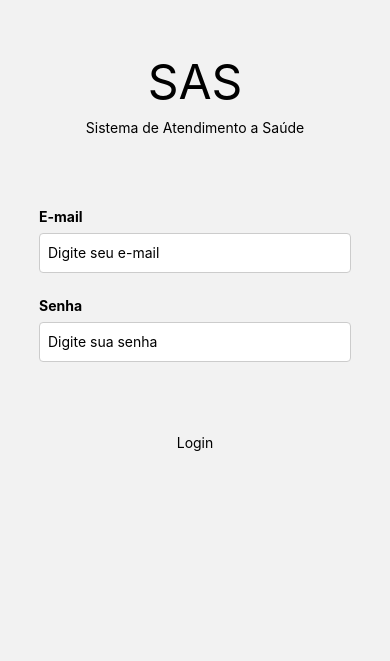
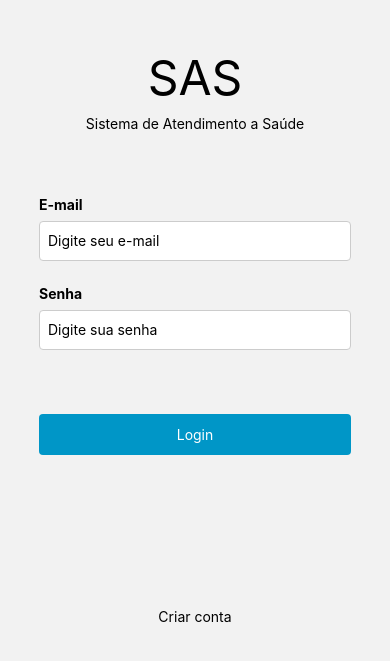
Before and after one commit to vinniciusJ/health-unit-app, a React Native app: screen / in a window 390 px wide. Shown: the part 171-832 px from the top of the page. Built offline with nearby package versions, Linux system fonts and the light colour scheme; no server answers.

Commit message:
feat: sign up screen

```diff
--- a/App.tsx
+++ b/App.tsx
@@ -12,6 +12,7 @@ import { HealthUnitsList } from './src/screens/health-units-list'
 import { HealthUnitType } from './src/schemas/health-unit'
 import UserProfileScreen from './src/screens/user-profile'
 import EditUserScreen from './src/screens/edit-user'
+import { CreateUserScreen } from './src/screens/create-user'
 
 export type ParamsList = {
 	login: undefined
@@ -22,6 +23,7 @@ export type ParamsList = {
 	upa: { type: HealthUnitType }
 	'user-profile': undefined
 	'edit-user': undefined
+	'create-user': undefined
 }
 
 const Stack = createStackNavigator<ParamsList>()
@@ -75,6 +77,12 @@ export default function App() {
 							options={{ header: () => null }}
 							component={EditUserScreen}
 						/>
+
+						<Stack.Screen
+							name="create-user"
+							options={{ header: () => null }}
+							component={CreateUserScreen}
+						/>
 					</Stack.Navigator>
 				</NavigationContainer>
 			</Suspense>
--- a/src/components/health-unit/define-my-health-unit/index.tsx
+++ b/src/components/health-unit/define-my-health-unit/index.tsx
@@ -12,6 +12,7 @@ import { useForm } from "react-hook-form";
 import { useNavigation } from "@react-navigation/native";
 import { AxiosError } from "axios";
 import { UsersService } from "../../../services/user";
+import { useUser } from "../../../hooks/use-user";
 
 interface Props{
     userID: number
@@ -25,6 +26,8 @@ const usersService = new UsersService()
 
 export const DefineMyHealthUnit: FC<Props> = ({ userID }) => {
     const { healthUnits, filterHealthUnits } = useHealthUnits()
+    const  { defineUserUBS } = useUser()
+
     const modalRef = useModal()
 
     const { navigate } = useNavigation()
@@ -35,14 +38,7 @@ export const DefineMyHealthUnit: FC<Props> = ({ userID }) => {
     })
 
     const defineUserHealthUnit = useCallback(async ({ healthUnit }: Form) => {
-        try{
-            await usersService.defineUserHealthUnit(userID, healthUnit.id)
-        }
-        catch(error){
-            console.log(error as AxiosError)
-
-            navigate('home' as never)
-        }
+        defineUserUBS(healthUnit.id)
     }, [])
 
     useEffect(() => {
--- a/src/hooks/use-auth.ts
+++ b/src/hooks/use-auth.ts
@@ -11,6 +11,7 @@ import { authAtom } from "../contexts/auth"
 import AsyncStorage from "@react-native-async-storage/async-storage"
 import { userSessionSelector } from "../contexts/user-session"
 import { useUserSession } from "./use-user-session"
+import { User } from "../schemas/user"
 
 
 export const useAuth = () => {
@@ -45,11 +46,28 @@ export const useAuth = () => {
         AsyncStorage.setItem('auth-token', '')
     }, [])
 
+    const signup = useCallback(async (data: User) => {
+        try{
+            const response = await AuthService.signUp(data)
+
+            if(response.status === 200){
+                setAuthToken(response.data.token)
+                setAuthorizationTokenInAPI(response.data.token)
+
+                navigation.navigate('home' as never)
+            }
+        }
+        catch(error){
+            console.log(error as AxiosError)
+        }
+    }, [])
+
     return {
         signIn: login,
         setAuthToken,
         authToken,
         isSessionExpired,
-        logout
+        logout,
+        signup
     }
 }
--- /dev/null
+++ b/src/screens/create-user/index.tsx
@@ -0,0 +1,84 @@
+import { FC, useCallback } from "react";
+import { View, KeyboardAvoidingView, Text, Platform, ScrollView } from "react-native";
+import { Container } from "../../components/container";
+import { User } from "../../schemas/user";
+import { useForm, FormProvider } from 'react-hook-form'
+import { UserForm } from "../../components/user/form";
+import { Button } from "../../components/button";
+import { styles } from './style'
+import { StackScreenProps } from "@react-navigation/stack";
+import { ParamsList } from "../../../App";
+import { useUser } from "../../hooks/use-user";
+import { useAuth } from "../../hooks/use-auth";
+import { userAtom } from "../../contexts/user";
+
+interface UserForm extends User{
+    password: string
+    confirmationPassword: string
+}
+
+type Props = StackScreenProps<ParamsList, 'create-user'>
+
+export const CreateUserScreen: FC<Props> = ({ navigation }) => {
+    const { signup } = useAuth()
+
+    const form = useForm<UserForm>()
+
+    const onFormSubmission = useCallback((data: User) => {
+        const formattedData = new Map(Object.entries(data))
+
+        formattedData.delete('confirmationPassword')
+        formattedData.delete('healthUnit')
+
+        const user = Object.fromEntries(formattedData) as User
+
+        signup({ ...user, role: 'USER' })
+
+        navigation.navigate('home')
+    }, [])
+
+    return (
+        <KeyboardAvoidingView
+            enabled
+            style={{ flex: 1}}
+            behavior={Platform.OS === 'ios' ? 'padding' : undefined}
+            keyboardVerticalOffset={0}
+        >
+             <ScrollView showsVerticalScrollIndicator={false} style={{height: '100%'}}>
+                <Container>
+                    <View>
+                        <View style={styles.header}>
+                            <Text style={styles.title}>Seja bem-vindo(a) ao SAS</Text>
+                            <Text>
+                                Para conluir o seu cadastro precisamos de algumas informações sobre você
+                            </Text>
+                        </View>
+                        <View>
+                            <FormProvider {...form}>
+                                <UserForm />
+
+                                <View style={styles.actions}>
+                                    <Button
+                                        textStyle={{ color: '#6c757d' }}
+                                        style={[styles.buttons, styles.cancel]}
+                                        onPress={() => navigation.goBack()}
+                                    >
+                                        Cancelar
+                                    </Button>
+                                    <Button
+                                        style={[styles.buttons, styles.edit]}
+                                        textStyle={{ color: '#FFF' }}
+                                        onPress={form.handleSubmit(onFormSubmission)}
+                                    >
+                                        Salvar
+                                    </Button>
+                                </View>
+                            </FormProvider>
+                        </View>
+
+                    </View>
+                </Container>
+            </ScrollView>
+        </KeyboardAvoidingView>
+    )
+}
--- /dev/null
+++ b/src/screens/create-user/style.ts
@@ -0,0 +1,36 @@
+import { StyleSheet} from 'react-native'
+
+export const styles = StyleSheet.create({
+    header: {
+        marginBottom: 32,
+        marginTop: 12,
+        display: 'flex',
+        gap: 12
+    },
+    title: {
+        fontSize: 20,
+        fontWeight: 'bold',
+    },
+    actions: {
+        display: 'flex',
+        flexDirection: 'row',
+        justifyContent: 'flex-end',
+        gap: 8,
+        marginTop: 24,
+    },
+    buttons: {
+        paddingVertical: 12,
+        // paddingHorizontal: 16,
+        width: '30%',
+    },
+    cancel: {
+        borderWidth: 1,
+        borderColor: '#6c757d'
+    },
+    edit: {
+        backgroundColor: '#0096c7'
+    },
+    select: {
+        height: 40,
+    }
+})
--- a/src/screens/login/index.tsx
+++ b/src/screens/login/index.tsx
@@ -1,15 +1,18 @@
-import {  SafeAreaView, Text, TextInput, View } from 'react-native'
+import {  KeyboardAvoidingView, Platform, SafeAreaView, Text, TextInput, View } from 'react-native'
 import { styles } from './style'
 import { Button } from '../../components/button'
 import { TextField } from '../../components/text-field'
 import { useForm } from 'react-hook-form'
 import { Credentials, credentialsSchema } from '../../schemas/credentials'
 import { zodResolver } from '@hookform/resolvers/zod'
-import { useCallback } from 'react'
+import { FC, useCallback } from 'react'
 import { useAuth } from '../../hooks/use-auth'
+import { ParamsList } from '../../../App'
+import { StackScreenProps } from '@react-navigation/stack'
 
+type Props = StackScreenProps<ParamsList, 'login'>
 
-export const LoginScreen = () => {
+export const LoginScreen: FC<Props> = ({ navigation }) => {
     const { signIn } = useAuth()
 
     const { control, handleSubmit } = useForm<Credentials>({
@@ -21,6 +24,13 @@ export const LoginScreen = () => {
     })
 
     return (
+        <>
+            <KeyboardAvoidingView
+                enabled
+                style={{ flex: 1}}
+                behavior={Platform.OS === 'ios' ? 'padding' : undefined}
+                keyboardVerticalOffset={0}
+            >
                 <SafeAreaView style={styles.container}>
                     <View style={styles.logo}>
                         <Text style={styles.logoTitle}>SAS</Text>
@@ -45,9 +55,24 @@ export const LoginScreen = () => {
                         />
                     </View>
 
-            <Button  onPress={handleSubmit(signIn)}>
+                    <Button
+                        onPress={handleSubmit(signIn)}
+                        style={styles.loginButton}
+                        textStyle={{ color: '#FFF' }}
+                    >
                         Login
                     </Button>
+
+
                 </SafeAreaView>
+            </KeyboardAvoidingView>
+
+            <Button
+                style={styles.createAccount}
+                onPress={() => navigation.navigate('create-user')}
+                >
+                Criar conta
+            </Button>
+        </>
     )
 }
--- a/src/screens/login/style.ts
+++ b/src/screens/login/style.ts
@@ -7,7 +7,7 @@ export const styles = StyleSheet.create({
         display: 'flex',
         justifyContent: 'center',
         alignItems: 'center',
-        gap: 72,
+        gap: 64,
     },
     logo: {
         display: 'flex',
@@ -29,6 +29,13 @@ export const styles = StyleSheet.create({
         padding: 8,
     },
     loginButton: {
-
-    }
+        backgroundColor: '#0096c7',
+        width: '80%',
+        paddingVertical: 12
+    },
+    createAccount: {
+        position: 'absolute',
+        bottom: 48,
+        width: '100%'
+    },
 })
--- a/src/services/auth.ts
+++ b/src/services/auth.ts
@@ -1,9 +1,14 @@
 import { AxiosResponse } from "axios";
 import { healthUnitAPI } from "./api";
 import { Credentials } from "../schemas/credentials";
+import { User } from "../schemas/user";
 
 export class AuthService{
     static async signIn(credentials: Credentials): Promise<AxiosResponse<{token: string}>> {
         return healthUnitAPI.post('/auth/sign-in', credentials)
     }
+
+    static signUp(user: User): Promise<AxiosResponse<{token: string}>>{
+        return healthUnitAPI.post('/auth/sign-up', user)
+    }
 }
--- a/src/services/user.ts
+++ b/src/services/user.ts
@@ -14,4 +14,5 @@ export class UsersService {
     updateUser(id: number, data: User): Promise<AxiosResponse> {
         return healthUnitAPI.put(`/user/${id}`, data)
     }
+
 }
```
Lines whose indentation alone changed are shown as unchanged.
